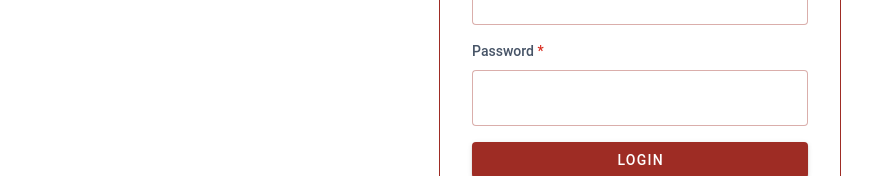
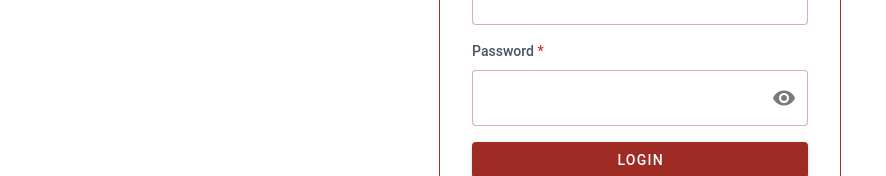
Before and after one commit to DGhonyan/kinoplatform, a Vue app: page /login in a window 1280 px wide. Shown: the part 398-574 px from the top of the page, without its empty margins (0-886 px from the left). Built offline with nearby package versions, Linux system fonts and the light colour scheme; a small style sheet from the web is missing.

Commit message:
add password visibility

```diff
--- a/src/components/Input.vue
+++ b/src/components/Input.vue
@@ -13,17 +13,21 @@
       :color="color"
       :base-color="required ? 'primary' : color"
       :disabled="disabled"
-      :type="type"
+      :type="actualType"
       hide-details="auto"
       :density="density"
       :required="required"
       :error-messages="errorMessages"
+      :append-inner-icon="isPassword ? (showPassword ? 'mdi-eye-off' : 'mdi-eye') : undefined"
+      @click:append-inner="togglePasswordVisibility"
       @update:model-value="updateModelValue"
     />
   </div>
 </template>
 
 <script lang="ts" setup>
+import { ref, computed } from 'vue';
+
 const props = withDefaults(defineProps<{
   color?: string,
   disabled?: boolean,
@@ -39,11 +43,28 @@ const props = withDefaults(defineProps<{
   type: 'textarea',
   density: 'default',
   required: false,
-})
+});
 
 const emit = defineEmits<{
   (e: 'update:modelValue', value: string): void;
 }>();
+
+const showPassword = ref(false);
+
+const isPassword = computed(() => props.type === 'password');
+
+const actualType = computed(() => {
+  if (isPassword.value && showPassword.value) {
+    return 'text';
+  }
+  return props.type;
+});
+
+const togglePasswordVisibility = () => {
+  if (isPassword.value) {
+    showPassword.value = !showPassword.value;
+  }
+};
 
 const updateModelValue = (value: string) => {
   emit('update:modelValue', value);
```
